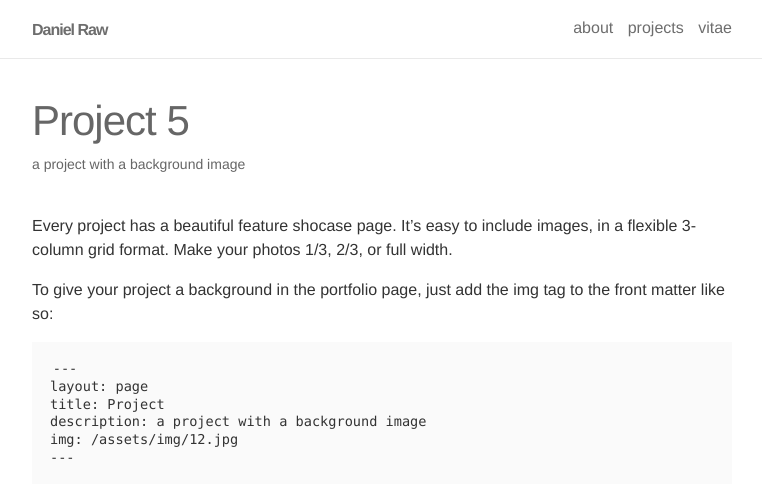
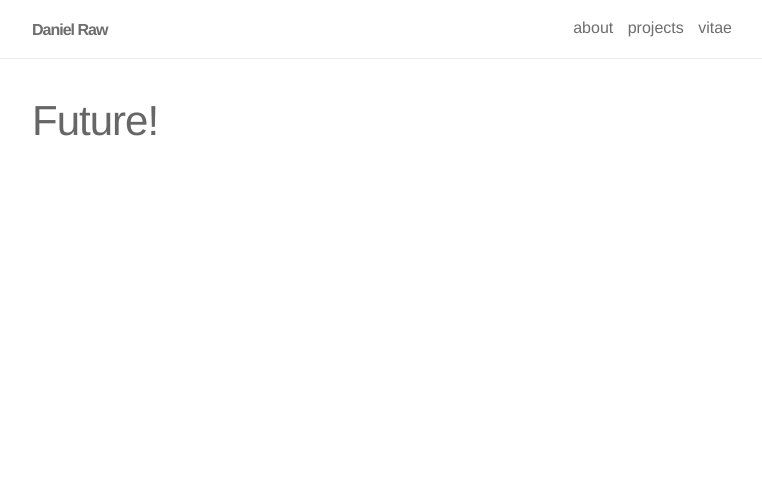
Before and after one commit to Danielraw1996/Danielraw1996.github.io, a Jekyll site: the page built from _projects/5_project.markdown, in a window 1280 px wide and 1400 px high. Shown: the top 498 px of the window, without its empty margins (258-1020 px from the left). Built offline with Jekyll 4.4.1, drawn with Linux system fonts in a browser that asks for light colours; nearby versions of some CDN libraries; a script that is not in the unit is left out; some of the changed text lies outside the part shown; grey boxes are pictures that could not be loaded.

Commit message:
Update 5_project.markdown

```diff
--- a/_projects/5_project.markdown
+++ b/_projects/5_project.markdown
@@ -1,55 +1,6 @@
 ---
 layout: page
-title: Project 5
-description: a project with a background image
+title: Future!
+description:
 img: /assets/img/1.jpg
 ---
-
-Every project has a beautiful feature shocase page. It's easy to include images, in a flexible 3-column grid format. Make your photos 1/3, 2/3, or full width.
-
-To give your project a background in the portfolio page, just add the img tag to the front matter like so:
-
-    ---
-    layout: page
-    title: Project
-    description: a project with a background image
-    img: /assets/img/12.jpg
-    ---
-
-
-<div class="img_row">
-    <img class="col one" src="{{ site.baseurl }}/assets/img/1.jpg" alt="" title="example image"/>
-    <img class="col one" src="{{ site.baseurl }}/assets/img/2.jpg" alt="" title="example image"/>
-    <img class="col one" src="{{ site.baseurl }}/assets/img/3.jpg" alt="" title="example image"/>
-</div>
-<div class="col three caption">
-    Caption photos easily. On the left, a road goes through a tunnel. Middle, leaves artistically fall in a hipster photoshoot. Right, in another hipster photoshoot, a lumberjack grasps a handful of pine needles.
-</div>
-<div class="img_row">
-    <img class="col three" src="{{ site.baseurl }}/assets/img/5.jpg" alt="" title="example image"/>
-</div>
-<div class="col three caption">
-    This image can also have a caption. It's like magic.
-</div>
-
-You can also put regular text between your rows of images. Say you wanted to write a little bit about your project before you posted the rest of the images. You describe how you toiled, sweated, *bled* for your project, and then.... you reveal it's glory in the next row of images.
-
-
-<div class="img_row">
-    <img class="col two" src="{{ site.baseurl }}/assets/img/6.jpg" alt="" title="example image"/>
-    <img class="col one" src="{{ site.baseurl }}/assets/img/11.jpg" alt="" title="example image"/>
-</div>
-<div class="col three caption">
-    You can also have artistically styled 2/3 + 1/3 images, like these.
-</div>
-
-
-<br/><br/><br/>
-
-
-The code is simple. Just add a col class to your image, and another class specifying the width: one, two, or three columns wide. Here's the code for the last row of images above:
-
-    <div class="img_row">
-      <img class="col two" src="/img/6.jpg"/>
-      <img class="col one" src="/img/11.jpg"/>
-    </div>
```
